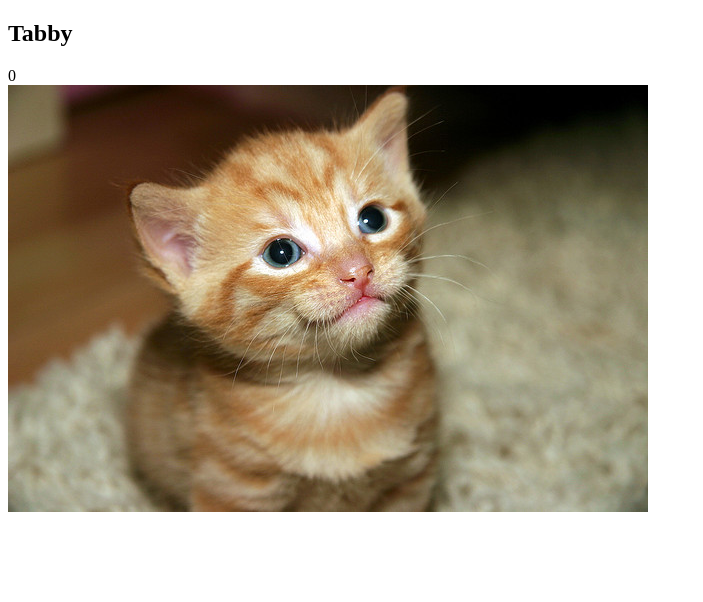
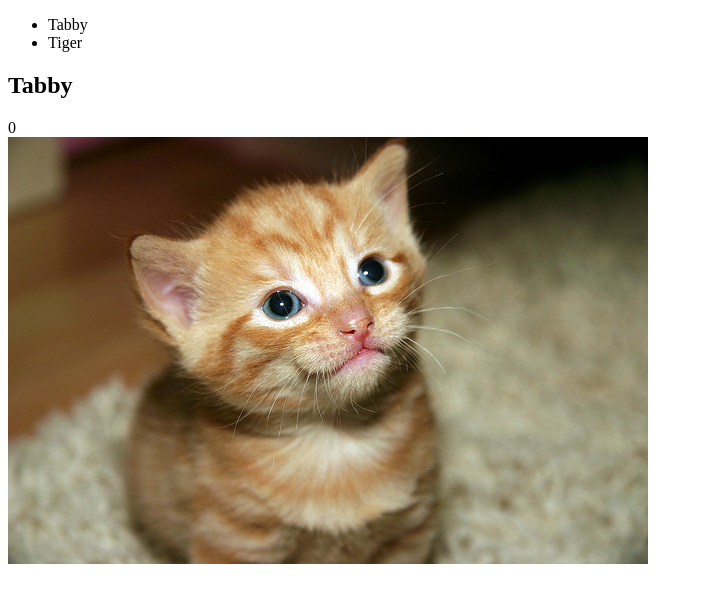
Before and after one commit to udacity/ud989-cat-clicker-premium-vanilla, a plain HTML site: page index.html in a window 1280 px wide. Shown: the whole page, without its empty margins (0-703 px from the left). Drawn offline with Linux system fonts and the light colour scheme.

Commit message:
Implemented a cat collection

```diff
--- a/index.html
+++ b/index.html
@@ -5,6 +5,7 @@
     <title>Cat Clicker</title>
 </head>
 <body>
+    <ul id="cat-list"></ul>
     <div id="cat">
         <h2 id="cat-name"></h2>
         <div id="cat-count"></div>
--- a/js/app.js
+++ b/js/app.js
@@ -2,24 +2,56 @@ var catElem = document.getElementById('cat');
 var catNameElem = document.getElementById('cat-name');
 var catImageElem = document.getElementById('cat-img');
 var countElem = document.getElementById('cat-count');
-var cat = {
+
+var catListElem = document.getElementById('cat-list');
+
+var cats = [{
     clickCount : 0,
     name : 'Tabby',
     imgSrc : 'img/434164568_fea0ad4013_z.jpg',
     imgAttribution : 'https://www.flickr.com/photos/bigtallguy/434164568',
-};
+},
+{
+    clickCount : 0,
+    name : 'Tiger',
+    imgSrc : 'img/4154543904_6e2428c421_z.jpg',
+    imgAttribution : 'https://www.flickr.com/photos/xshamx/4154543904',
+}];
+
+var currentCat = cats[0];
 
 function incrementCounter() {
-    cat.clickCount++;
-    view.render();
+    currentCat.clickCount++;
+    catView.render();
 }
 
-var view = {
+var catView = {
     render: function() {
         // update the view
-        countElem.textContent = cat.clickCount;
-        catNameElem.textContent = cat.name
-        catImageElem.src = cat.imgSrc;
+        countElem.textContent = currentCat.clickCount;
+        catNameElem.textContent = currentCat.name
+        catImageElem.src = currentCat.imgSrc;
+    }
+}
+
+var catListView = {
+    render: function() {
+        // empty cat list
+        catListElem.innerHTML = '';
+
+        for (var i = 0; i < cats.length; i++) {
+            // make a new cat list item, and append it
+            var cat = cats[i];
+            var elem = document.createElement('li');
+            elem.textContent = cat.name;
+            elem.addEventListener('click', (function(cat) {
+                return function() {
+                    currentCat = cat;
+                    catView.render();
+                };
+            })(cat))
+            catListElem.appendChild(elem);
+        };
     }
 }
 
@@ -29,4 +61,5 @@ catElem.addEventListener('click', function(e){
 });
 
 // initial render
-view.render();
+catListView.render();
+catView.render();
```
Also changed, not shown: img/4154543904_6e2428c421_z.jpg (added).
